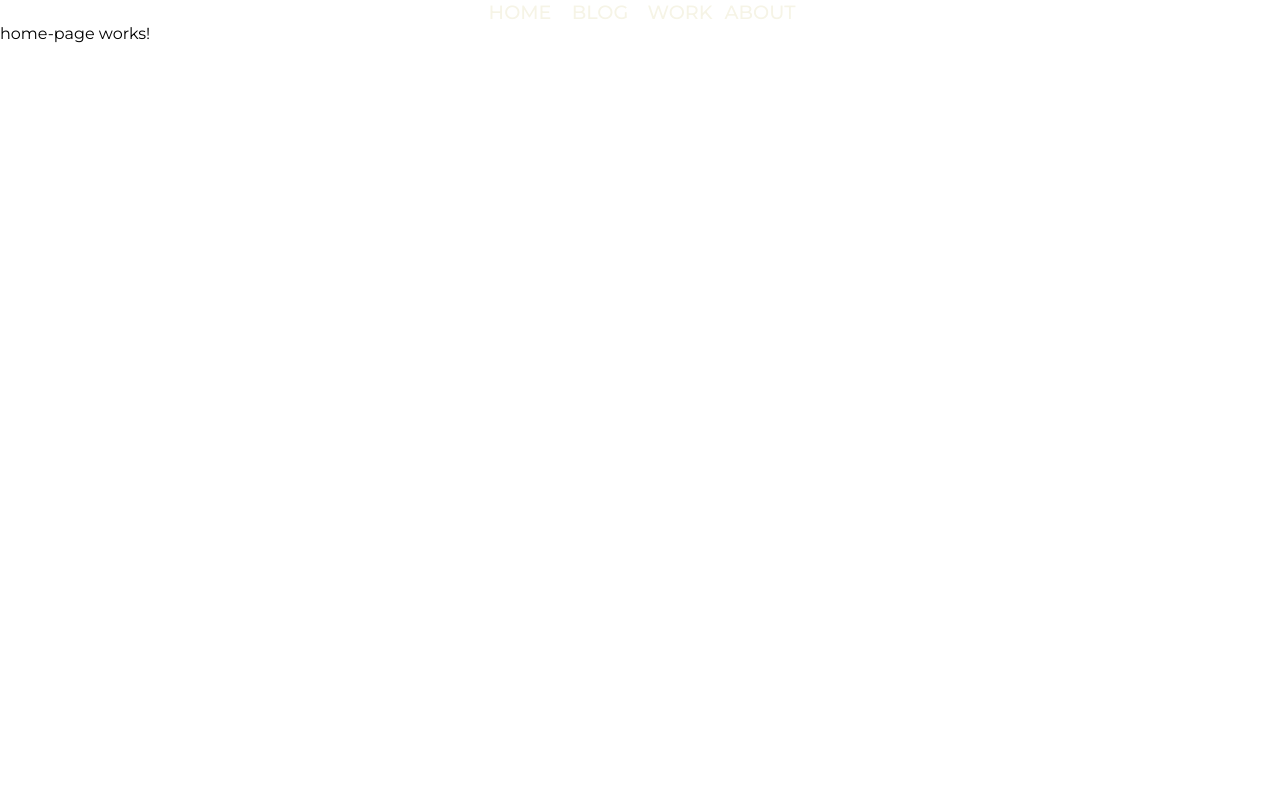
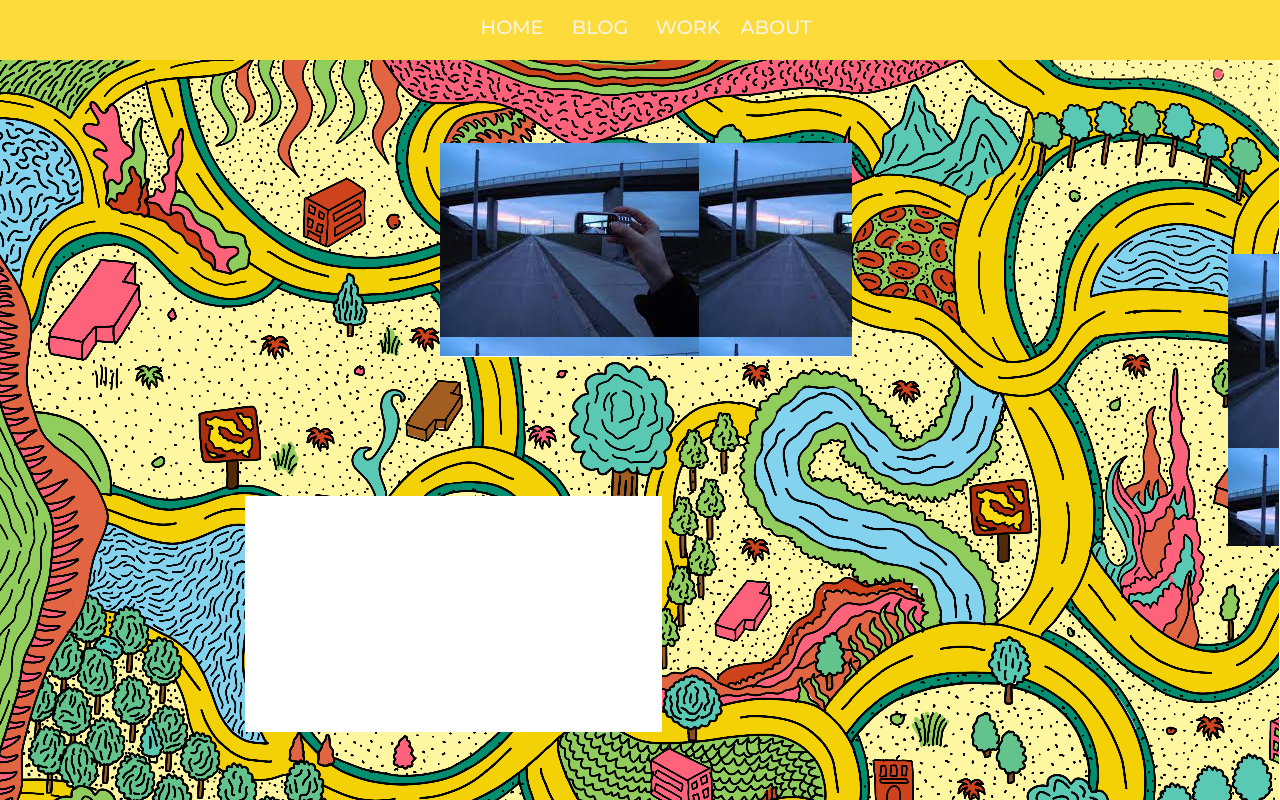
Before and after one commit to SHussainRR/projectX, an Angular app: page /homepage in a window 1280 px wide. Built offline with nearby package versions, Linux system fonts and the light colour scheme.

Commit message:
wallpaper added

```diff
--- a/src/app/home-page/home-page.component.html
+++ b/src/app/home-page/home-page.component.html
@@ -1 +1,5 @@
-<p>home-page works!</p>
+<div class="backgroundImage">
+  <div class="bg1"></div>
+
+  <div class="bg2"></div>
+</div>
--- a/src/app/home-page/home-page.component.scss
+++ b/src/app/home-page/home-page.component.scss
@@ -0,0 +1,27 @@
+.backgroundImage {
+  overflow: auto;
+  object-fit: contain;
+  background-image: url("../../assets/MainBackground.png");
+  height: calc(100vh - 60px);
+  width: calc(100vw - 1px);
+}
+
+.bg1 {
+  margin-top: 83px;
+  margin-left: 440px;
+  object-fit: fill;
+  height: 213px;
+  width: 412px;
+  z-index: 100;
+  background-image: url("../../assets/mi1.jpeg");
+}
+
+.bg2 {
+  margin-top: -102px;
+  margin-left: 1228px;
+  object-fit: fill;
+  height: 292px;
+  width: 217px;
+  z-index: 200;
+  background-image: url("../../assets/mi1.jpeg");
+}
--- a/src/app/nav-bar/nav-bar.component.html
+++ b/src/app/nav-bar/nav-bar.component.html
@@ -1,7 +1,7 @@
 <nav class="navMenu">
-  <a href="#">Home</a>
-  <a href="#">Blog</a>
-  <a href="#">Work</a>
-  <a href="#">About</a>
+  <a class="ml8" href="#">Home</a>
+  <a class="ml8" href="#">Blog</a>
+  <a class="ml8" href="#">Work</a>
+  <a class="ml8" href="#">About</a>
   <div class="dot"></div>
 </nav>
--- a/src/app/nav-bar/nav-bar.component.scss
+++ b/src/app/nav-bar/nav-bar.component.scss
@@ -1,5 +1,12 @@
 .navMenu {
   text-align: center;
+  padding-top: 15px;
+  background-color: #fddb3a;
+  height: 60px;
+}
+
+.ml8 {
+  margin-left: 8px;
 }
 
 .navMenu a {
@@ -15,6 +22,6 @@
 }
 
 .navMenu a:hover {
-  color: #fddb3a;
-  border-bottom: 2px solid #fddb3a;
+  color: red;
+  border-bottom: 2px solid red;
 }
```
Also changed, not shown: src/assets/MainBackground.png (added), src/assets/mi1.jpeg (added).
